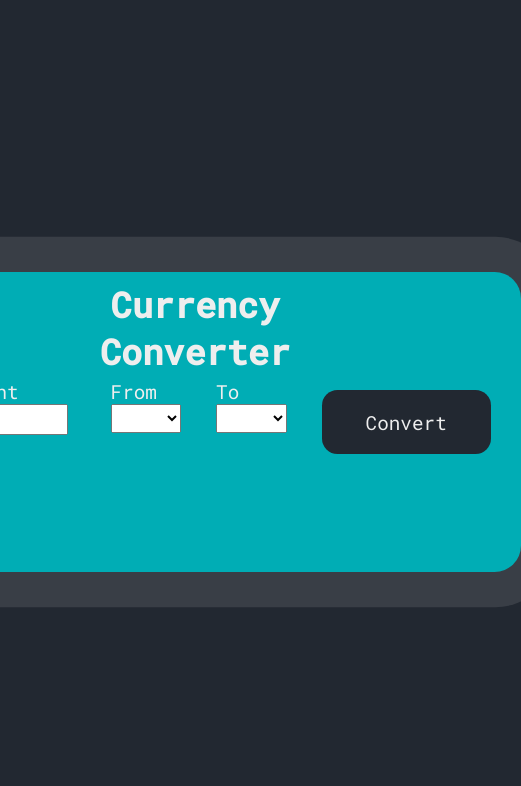
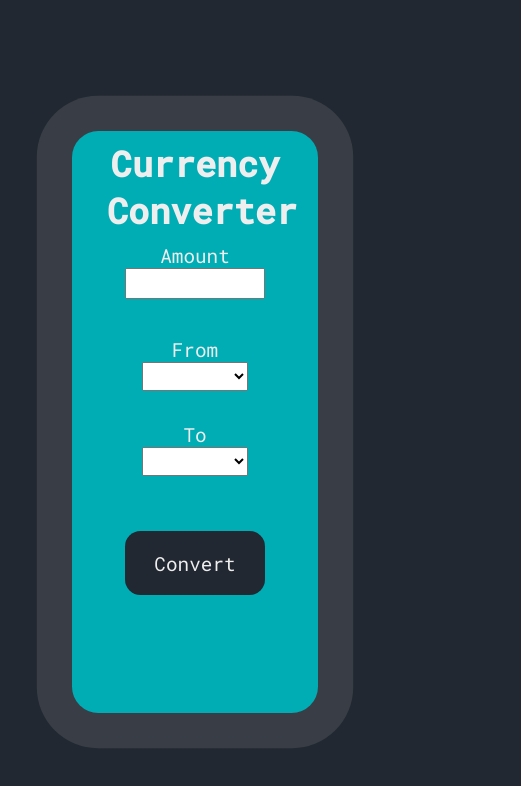
Before and after one commit to AhmedR218/Currency-Converter, a website: page public/index.html in a window 390 px wide. Shown: the whole page, 521 px wide, since content can reach past the window. Drawn offline with Linux system fonts and the light colour scheme; no server answers.

Commit message:
Finished final css

```diff
--- a/public/styles/style.css
+++ b/public/styles/style.css
@@ -47,7 +47,7 @@ body {
 .input {
     grid-column-start: 1;
     grid-row-start: 2;
-    margin-top: 2%;
+    margin-top: 5%;
 }
 
 #userPrice {
@@ -59,14 +59,14 @@ body {
     grid-column-start: 2;
     grid-row-start: 2;
     margin: 0 10%;
-    margin-top: 2%;
+    margin-top: 5%;
 }
 
 .toMenu {
     grid-column-start: 2;
     grid-row-start: 2;
     margin: 0 60%;
-    margin-top: 2%;
+    margin-top: 5%;
 }
 
 #currencies1,
@@ -106,7 +106,7 @@ body {
 }
 
 #convertedPrice {
-    color: var(--colour4);
+    color: var(--colour1);
     font-weight: 400;
     font-size: 2rem;
 }
@@ -144,5 +144,68 @@ body {
 }
 
 @media only screen and (max-width: 800px) {
-    /* redo css for mobile */
+    .main {
+        grid-template-columns: 5rem 20rem 5rem;
+        grid-template-rows: repeat(6, 1fr);
+    }
+
+    .input {
+        grid-column-start: 2;
+        grid-row-start: 2;
+    }
+
+    .fromMenu {
+        grid-column-start: 2;
+        grid-row-start: 3;
+    }
+
+    .toMenu {
+        grid-column-start: 2;
+        grid-row-start: 4;
+        margin: 0;
+    }
+
+    .fromMenu > *,
+    .toMenu> * {
+        display: flex;
+        text-align: center;
+        align-items: center;
+        justify-content: center;
+
+    }
+
+
+    #currencies1,
+    #currencies2 {
+        display: block;
+        width: 6rem;
+        margin : 0 auto;
+    }
+
+    .convertButtonDiv {
+        grid-column-start: 2;
+        grid-row-start: 5;
+    }
+
+    .converted {
+        grid-column-start: 2;
+        grid-row-start: 6;
+        justify-content: center;
+    }
+
+    #convertedPrice {
+        font-size: 1.75rem;
+    }
 }
+
+
+@media only screen and (max-width: 500px) {
+    .main {
+        grid-template-columns: 1.5rem 10rem 1.5rem;
+        padding: 0.5rem;
+    }
+
+    #convertedPrice {
+        font-size: 1.3rem;
+    }
+}
```
